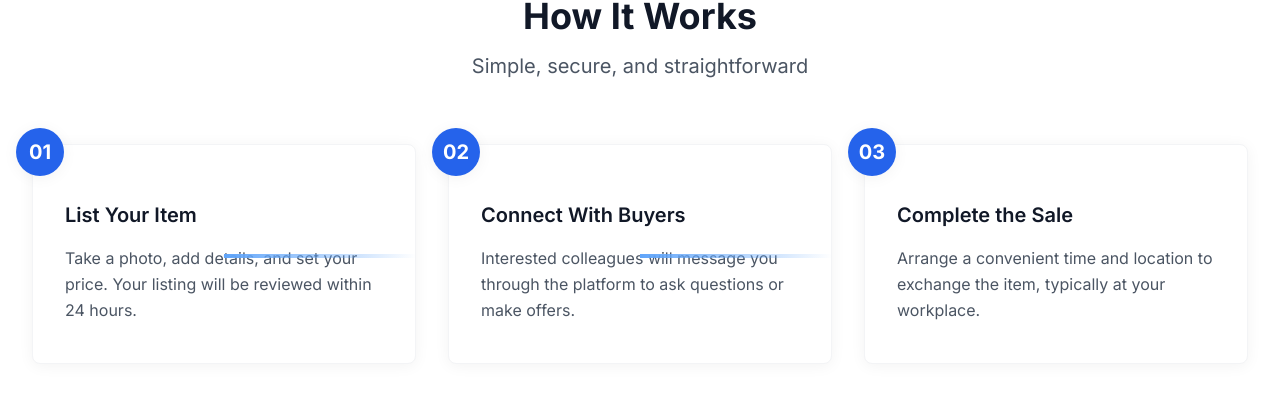
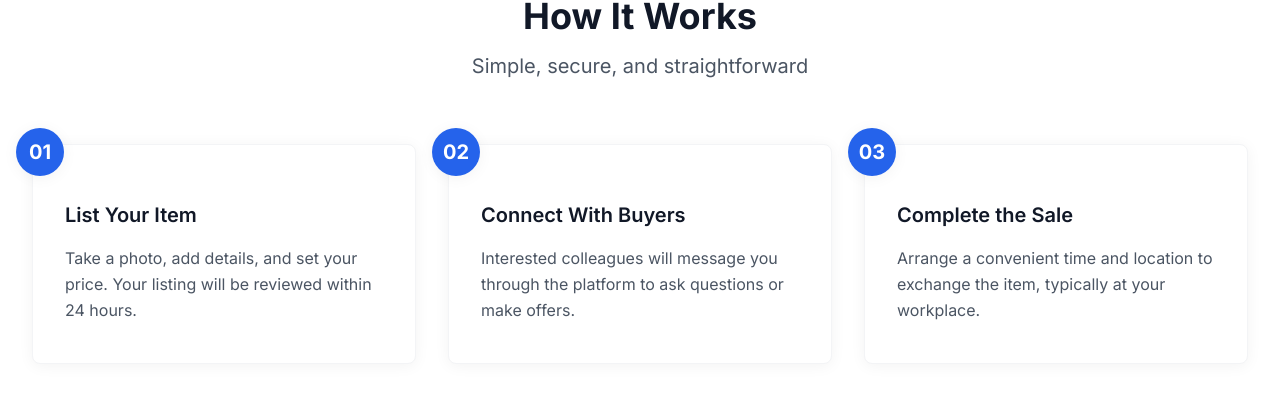
Before and after one commit to fastorial/sellez-landing-page, a React (Vite) app: page / in a window 1280 px wide. Shown: the part 2829-3243 px from the top of the page. Built offline with nearby package versions, Linux system fonts and the light colour scheme.

Commit message:
🎨 Removed unwanted connector line that doesn't render properly

```diff
--- a/src/components/HowItWorks.jsx
+++ b/src/components/HowItWorks.jsx
@@ -74,11 +74,6 @@ export default function HowItWorks({ content }) {
 										{step.description}
 									</p>
 								</div>
-
-								{/* Connector line between steps (except the last one) */}
-								{index < content.steps.length - 1 && (
-									<div className="hidden md:block absolute top-1/2 right-0 w-1/2 h-1 bg-gradient-to-r from-primary-400 to-transparent z-0"></div>
-								)}
 							</div>
 						</motion.div>
 					))}
```
